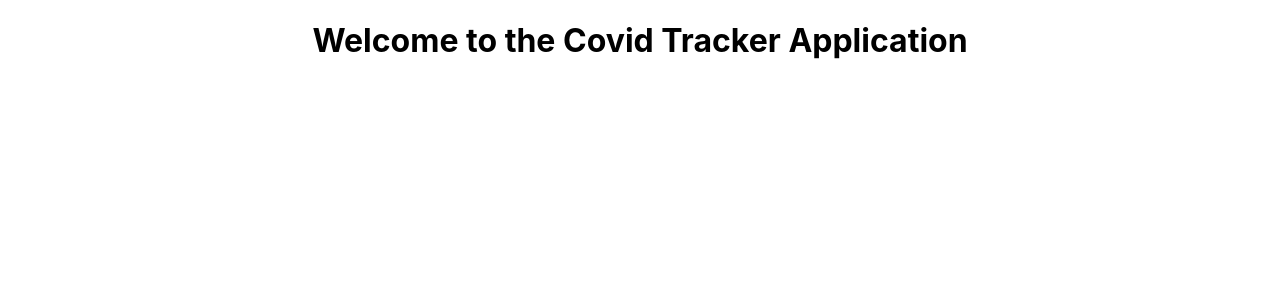
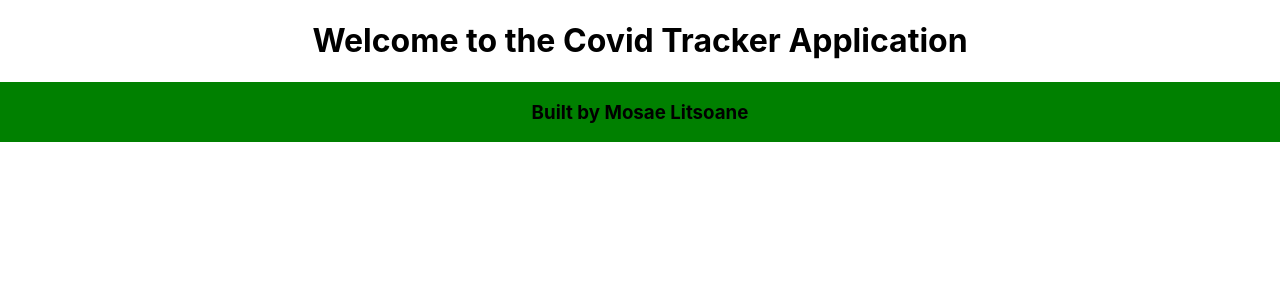
Before and after one commit to Mosae/covid-tracker, a React (Create React App) app in the folder covid-app/: page / in a window 1280 px wide. Shown: the top 300 px of the page. Built offline with nearby package versions, Linux system fonts and the light colour scheme.

Commit message:
Created Footer

```diff
--- a/covid-app/src/App.js
+++ b/covid-app/src/App.js
@@ -1,9 +1,10 @@
-import './App.css';
 import Header from './components/Header';
+import Footer from './components/Footer';
 function App() {
 	return (
 		<div className="App">
 			<Header />
+			<Footer />
 		</div>
 	);
 }
--- /dev/null
+++ b/covid-app/src/components/Footer.js
@@ -0,0 +1,12 @@
+import React from 'react';
+import '../css/Footer.css';
+
+function Footer() {
+	return (
+		<div className="footer">
+			<h3>Built by Mosae Litsoane</h3>
+		</div>
+	);
+}
+
+export default Footer;
--- a/covid-app/src/components/Header.js
+++ b/covid-app/src/components/Header.js
@@ -1,5 +1,5 @@
 import React from 'react';
-
+import '../css/App.css';
 function Header() {
 	return (
 		<div className="header">
--- /dev/null
+++ b/covid-app/src/css/Footer.css
@@ -0,0 +1,5 @@
+.footer {
+	display: flex;
+	justify-content: center;
+	background-color: green;
+}
```
Also changed, not shown: covid-app/src/css/App.css (renamed from covid-app/src/App.css).
